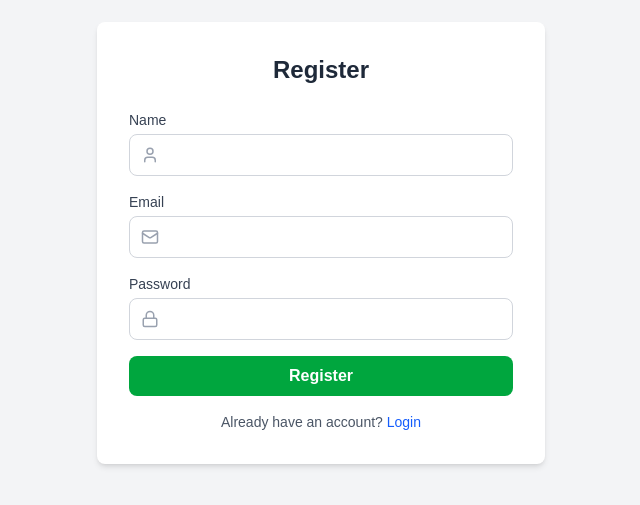
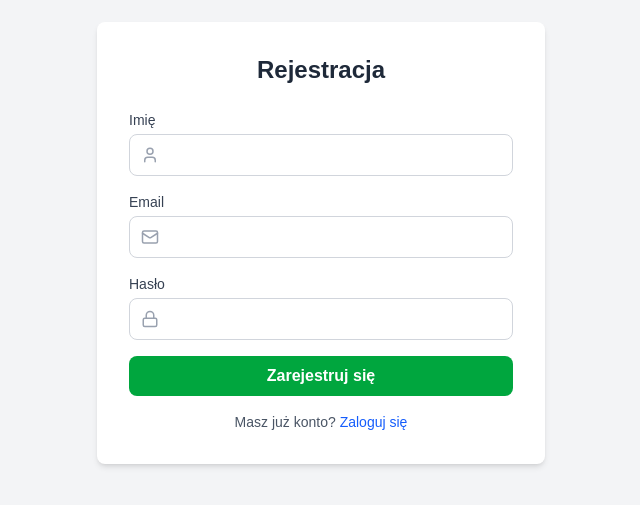
Before and after one commit to ostasz/leady, a Next.js app: page /register in a window 1280 px wide. Shown: the part 157-662 px from the top of the page, without its empty margins (319-959 px from the left). Built offline with nearby package versions, Linux system fonts and the light colour scheme.

Commit message:
Translate auth pages to Polish

```diff
--- a/src/app/login/page.tsx
+++ b/src/app/login/page.tsx
@@ -24,19 +24,19 @@ export default function LoginPage() {
             });
 
             if (result?.error) {
-                setError('Invalid email or password');
+                setError('Nieprawidłowy email lub hasło');
             } else {
                 router.push('/');
             }
         } catch (err) {
-            setError('An error occurred');
+            setError('Wystąpił błąd');
         }
     };
 
     return (
         <div className="min-h-screen flex items-center justify-center bg-gray-100">
             <div className="bg-white p-8 rounded-lg shadow-md w-full max-w-md">
-                <h1 className="text-2xl font-bold mb-6 text-center text-gray-800">Login</h1>
+                <h1 className="text-2xl font-bold mb-6 text-center text-gray-800">Logowanie</h1>
                 {error && <p className="text-red-500 text-sm mb-4 text-center">{error}</p>}
                 <form onSubmit={handleSubmit} className="space-y-4">
                     <div>
@@ -53,7 +53,7 @@ export default function LoginPage() {
                         </div>
                     </div>
                     <div>
-                        <label className="block text-sm font-medium text-gray-700 mb-1">Password</label>
+                        <label className="block text-sm font-medium text-gray-700 mb-1">Hasło</label>
                         <div className="relative">
                             <Lock className="absolute left-3 top-1/2 transform -translate-y-1/2 text-gray-400" size={18} />
                             <input
@@ -69,13 +69,13 @@ export default function LoginPage() {
                         type="submit"
                         className="w-full bg-blue-600 text-white py-2 rounded-lg hover:bg-blue-700 transition-colors font-semibold"
                     >
-                        Sign In
+                        Zaloguj się
                     </button>
                 </form>
                 <p className="mt-4 text-center text-sm text-gray-600">
-                    Don't have an account?{' '}
+                    Nie masz konta?{' '}
                     <Link href="/register" className="text-blue-600 hover:underline">
-                        Register
+                        Zarejestruj się
                     </Link>
                 </p>
             </div>
--- a/src/app/register/page.tsx
+++ b/src/app/register/page.tsx
@@ -27,21 +27,21 @@ export default function RegisterPage() {
                 router.push('/login');
             } else {
                 const data = await res.json();
-                setError(data.error || 'Registration failed');
+                setError(data.error || 'Rejestracja nie powiodła się');
             }
         } catch (err) {
-            setError('An error occurred');
+            setError('Wystąpił błąd');
         }
     };
 
     return (
         <div className="min-h-screen flex items-center justify-center bg-gray-100">
             <div className="bg-white p-8 rounded-lg shadow-md w-full max-w-md">
-                <h1 className="text-2xl font-bold mb-6 text-center text-gray-800">Register</h1>
+                <h1 className="text-2xl font-bold mb-6 text-center text-gray-800">Rejestracja</h1>
                 {error && <p className="text-red-500 text-sm mb-4 text-center">{error}</p>}
                 <form onSubmit={handleSubmit} className="space-y-4">
                     <div>
-                        <label className="block text-sm font-medium text-gray-700 mb-1">Name</label>
+                        <label className="block text-sm font-medium text-gray-700 mb-1">Imię</label>
                         <div className="relative">
                             <User className="absolute left-3 top-1/2 transform -translate-y-1/2 text-gray-400" size={18} />
                             <input
@@ -67,7 +67,7 @@ export default function RegisterPage() {
                         </div>
                     </div>
                     <div>
-                        <label className="block text-sm font-medium text-gray-700 mb-1">Password</label>
+                        <label className="block text-sm font-medium text-gray-700 mb-1">Hasło</label>
                         <div className="relative">
                             <Lock className="absolute left-3 top-1/2 transform -translate-y-1/2 text-gray-400" size={18} />
                             <input
@@ -83,13 +83,13 @@ export default function RegisterPage() {
                         type="submit"
                         className="w-full bg-green-600 text-white py-2 rounded-lg hover:bg-green-700 transition-colors font-semibold"
                     >
-                        Register
+                        Zarejestruj się
                     </button>
                 </form>
                 <p className="mt-4 text-center text-sm text-gray-600">
-                    Already have an account?{' '}
+                    Masz już konto?{' '}
                     <Link href="/login" className="text-blue-600 hover:underline">
-                        Login
+                        Zaloguj się
                     </Link>
                 </p>
             </div>
--- a/src/auth.ts
+++ b/src/auth.ts
@@ -22,15 +22,29 @@ export const { handlers, auth, signIn, signOut } = NextAuth({
 
                 if (parsedCredentials.success) {
                     const { email, password } = parsedCredentials.data;
+                    console.log('Attempting login for:', email);
+
                     const user = await prisma.user.findUnique({ where: { email } });
 
-                    if (!user) return null;
+                    if (!user) {
+                        console.log('User not found in DB');
+                        return null;
+                    }
 
+                    console.log('User found, verifying password...');
                     const passwordsMatch = await bcrypt.compare(password, user.password);
-                    if (passwordsMatch) return user;
+
+                    if (passwordsMatch) {
+                        console.log('Password match! Login successful.');
+                        return user;
+                    } else {
+                        console.log('Password mismatch.');
+                    }
+                } else {
+                    console.log('Invalid credentials format');
                 }
 
-                console.log('Invalid credentials');
+                console.log('Login failed');
                 return null;
             },
         }),
```
